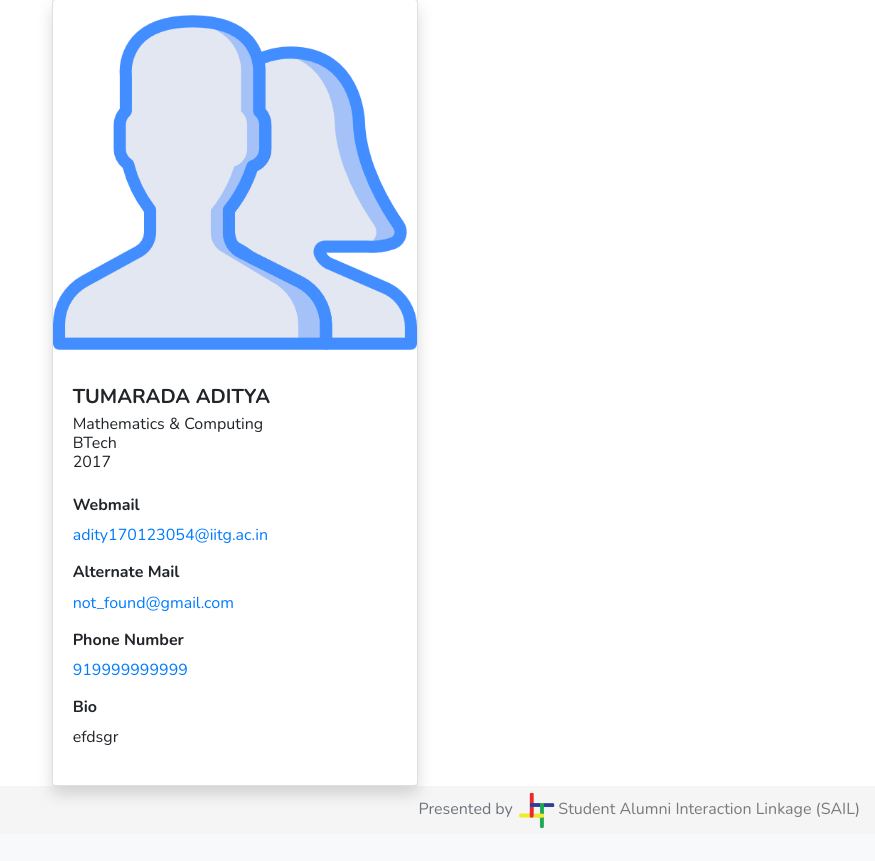
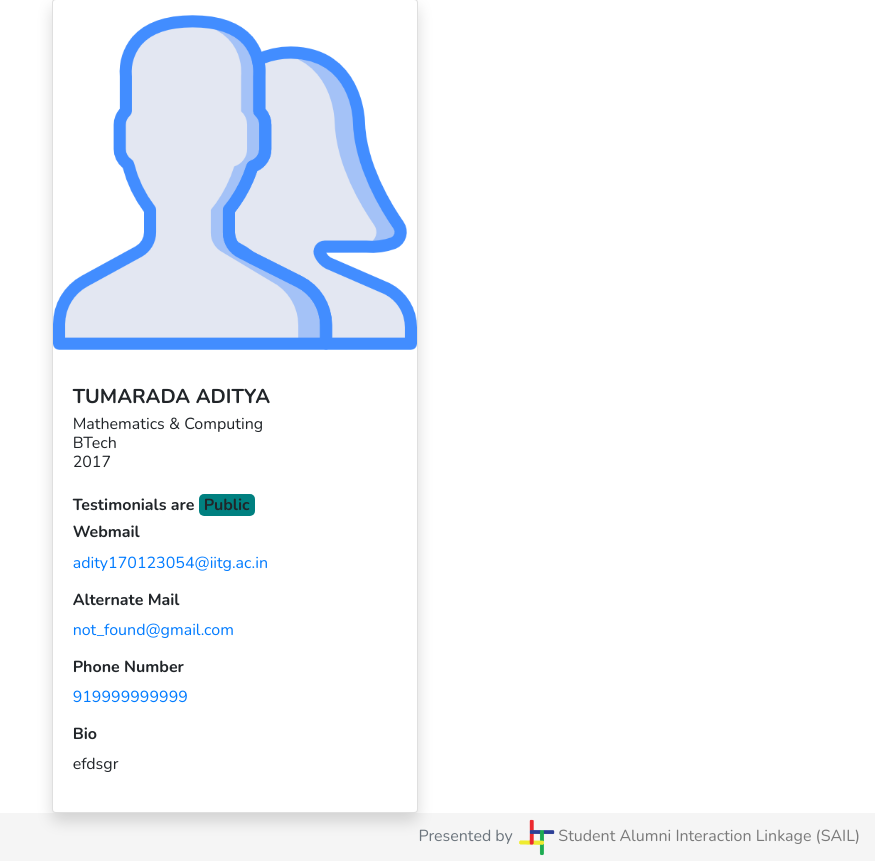
Before and after one commit to adityatumarada/Yearbook-Portal, a Django app: a page that uses students/templates/profile.html in a window 1280 px wide. Shown: the part 73-934 px from the top of the page, without its empty margins (405-1280 px from the left). Before the commit the page ends 901 px from the top, so only its background shows below. Run offline with Django 3.2, Linux system fonts and the light colour scheme; data comes from the database, SQL or seed files in the repository; both versions use the stored data as it was after the commit; some libraries are stand-ins or nearby versions.

Commit message:
Added private in profile view

```diff
--- a/students/templates/profile.html
+++ b/students/templates/profile.html
@@ -21,6 +21,7 @@
                                 </h6>
                                 <br>
                                 <div class="card-text">
+                                    <h6>Testimonials are {% if profile.private %}Private{% else %}Public{% endif %}</h6>
                                     <h6><b>Webmail</b></h6>
                                     <p><a href="mailto:{{ profile.user.email }}">{{ profile.user.email }}</a></p>
                                     <h6><b>Alternate Mail</b></h6>
@@ -158,6 +159,7 @@
                                 </h6>
                                 <br>
                                 <div class="card-text">
+                                    <h6><b>Testimonials are <span style="background:teal;border-radius:5px;padding:0 5px;">{% if profile.private %}Private{% else %}Public{% endif %}</span></b></h6>
                                     <h6><b>Webmail</b></h6>
                                     <p><a href="mailto:{{ profile.user.email }}">{{ profile.user.email }}</a></p>
                                     <h6><b>Alternate Mail</b></h6>
```
Also changed, not shown: db.sqlite3.
